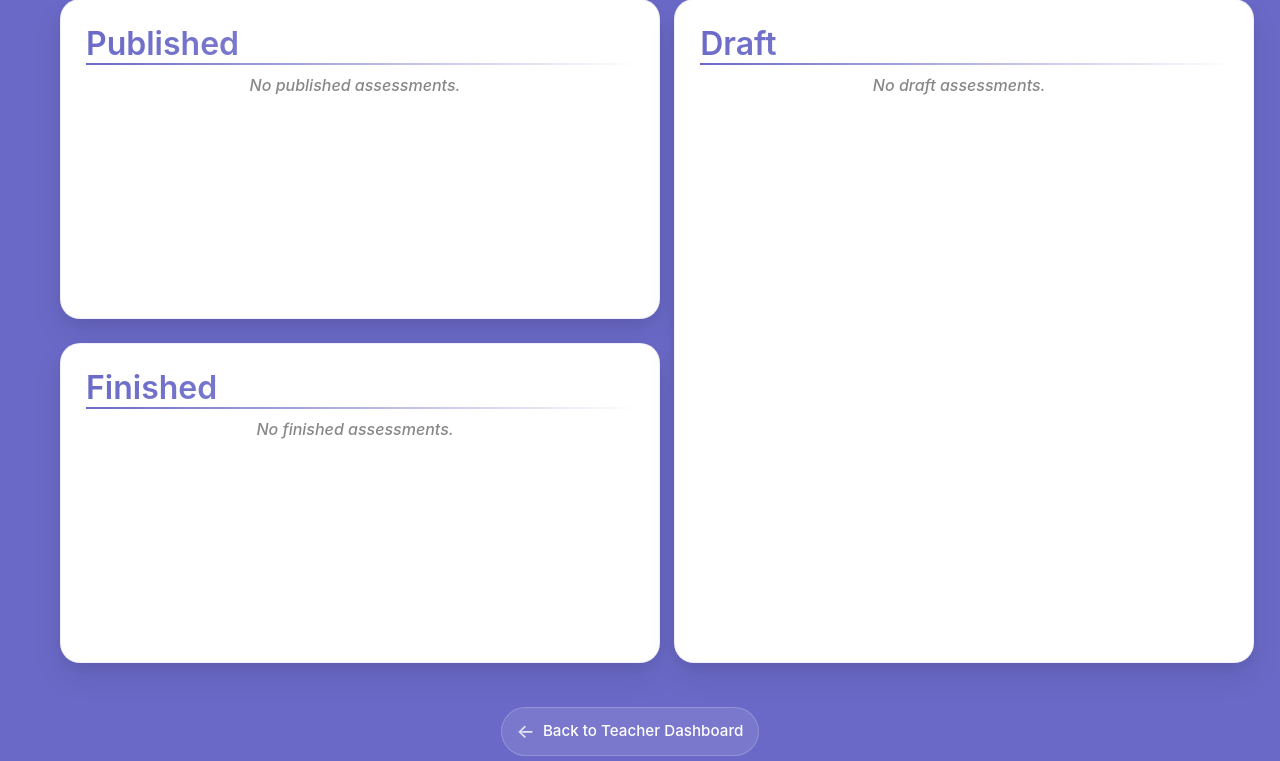
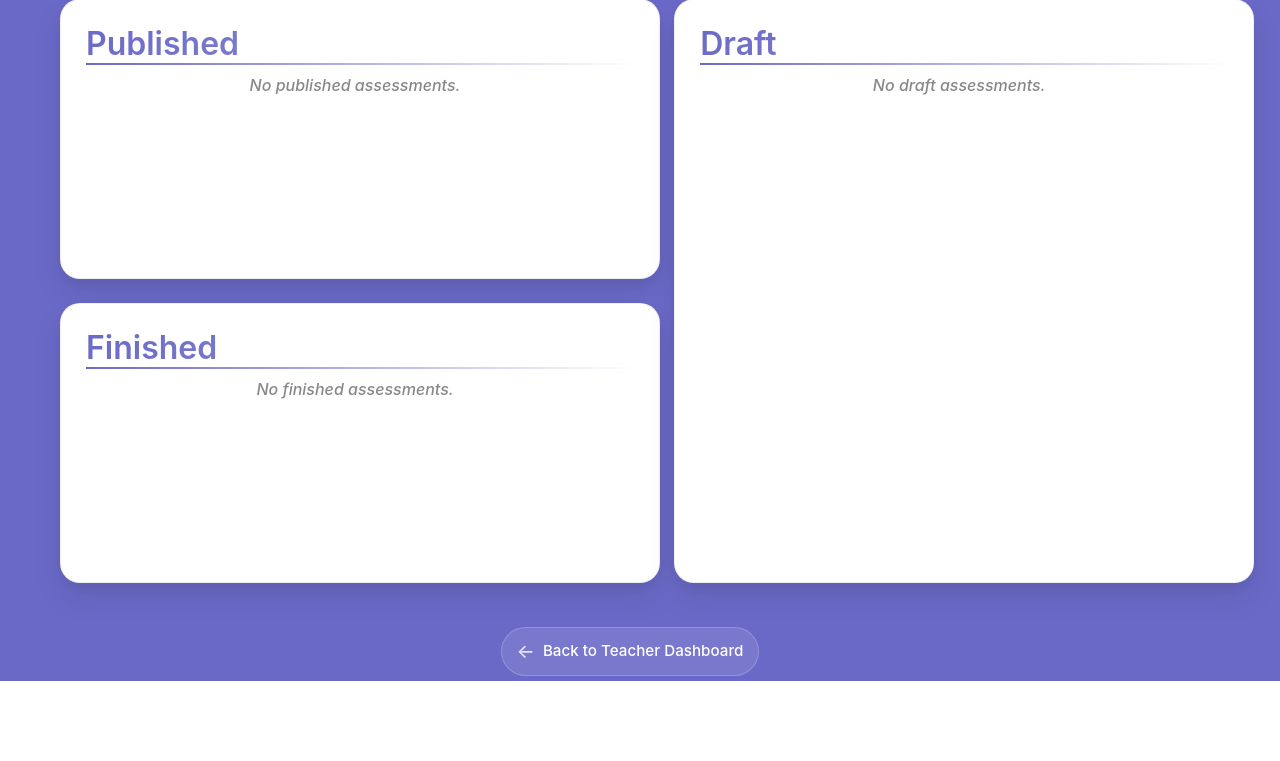
Before and after one commit to YuqiWang1106/assessmate, a Django app: template my_app/templates/assessment_dashboard.html in a window 1280 px wide. Shown: the part 134-895 px from the top of the page. After the commit the page ends 815 px from the top, so only its background shows below. Run offline with Django 5.2, Linux system fonts and the light colour scheme; the template is opened without the code that fills it, so the values that code supplies are empty; some libraries are stand-ins or nearby versions.

Commit message:
New CSS for Dashboard Assessment

```diff
--- a/my_app/static/css/assessment_dashboard.css
+++ b/my_app/static/css/assessment_dashboard.css
@@ -139,13 +139,13 @@ html body {
 }
 
 .ad-column-box-right {
-    height: 664px;
+    height: 584px;
     position: relative;
     width: 580px;
 }
 
 .ad-column-box-left {
-    height: 320px;
+    height: 280px;
     position: relative;
     width: 600px;
 }
```
